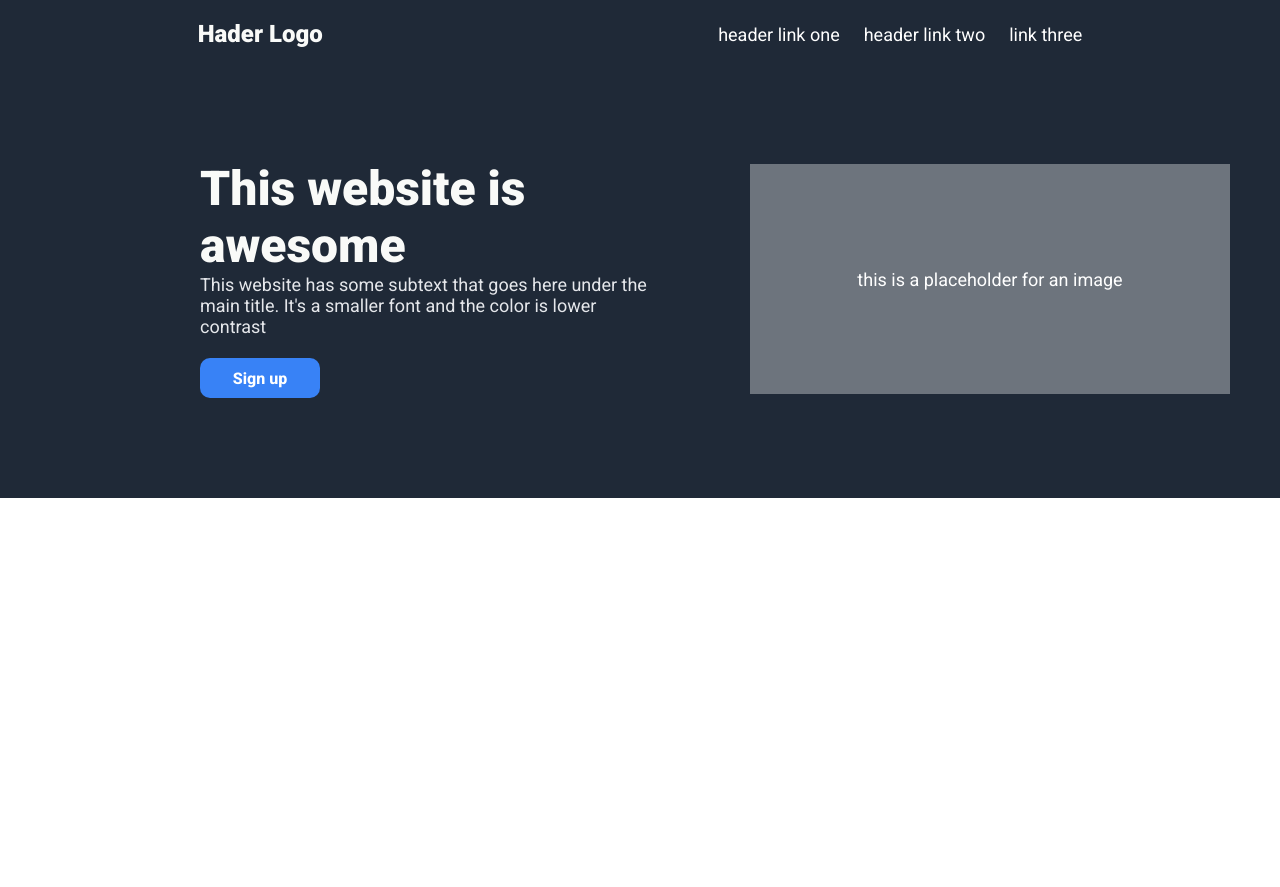
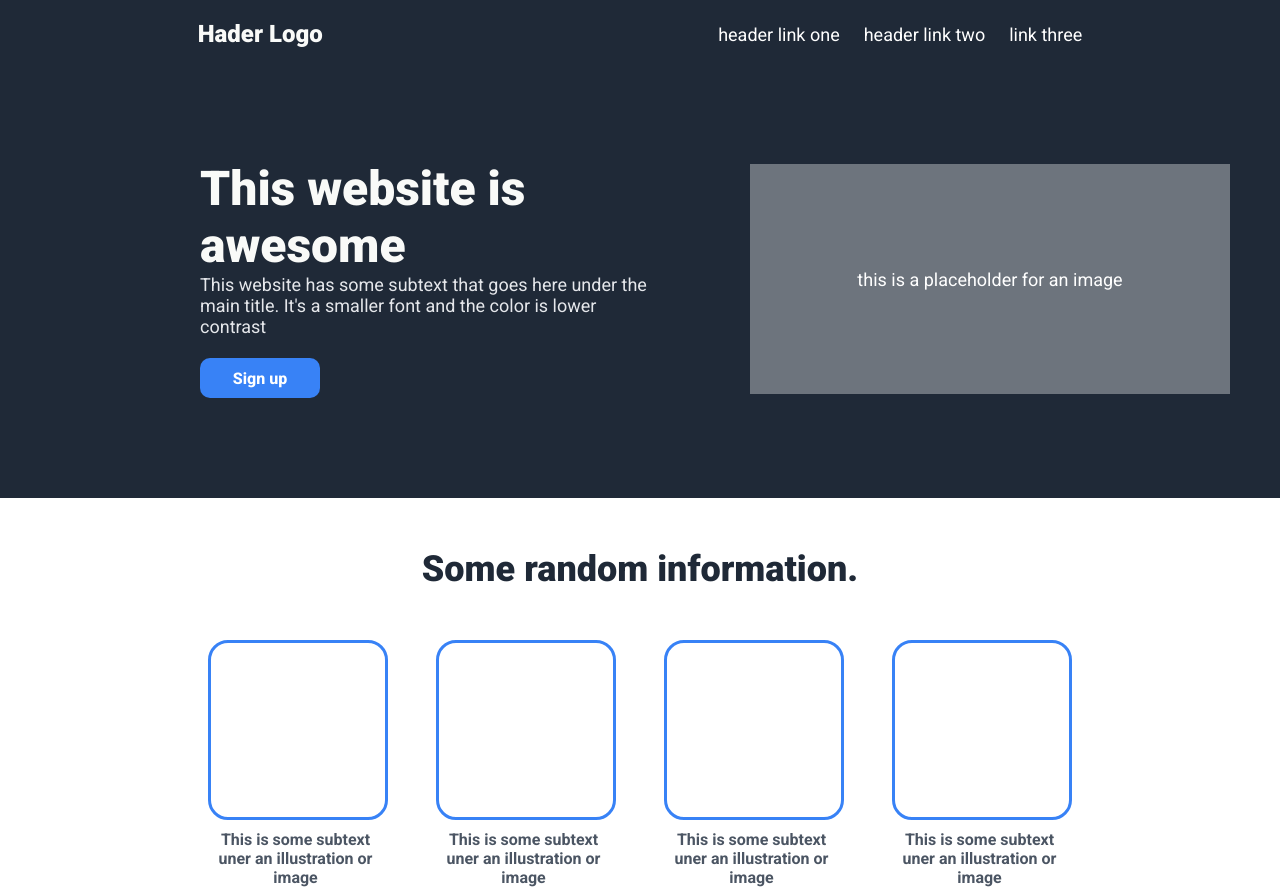
Before and after one commit to juan1jose3/Odin-landing-page, a plain HTML site: page index.html in a window 1280 px wide. Before the commit the page ends 800 px from the top, so only its background shows below. Drawn offline with Linux system fonts and the light colour scheme.

Commit message:
SectionB

```diff
--- a/index.html
+++ b/index.html
@@ -54,6 +54,57 @@
         </div>
 
         <div class="sectionB">
+            <div class="sectionTitle">
+                Some random information.
+            </div>
+
+            <div class="imageSection">
+                <div>
+                    <div class="imagePlaceholder">
+
+                    </div>
+                    <div class="imageSubtext">
+                        This is some subtext
+                        uner an illustration
+                        or image
+                    </div>
+                </div>
+
+                <div>
+                    <div class="imagePlaceholder">
+
+                    </div>
+                    <div class="imageSubtext">
+                        This is some subtext
+                        uner an illustration
+                        or image
+
+                    </div>
+                </div>
+
+                <div>
+                    <div class="imagePlaceholder">
+
+                    </div>
+                    <div class="imageSubtext">
+                        This is some subtext
+                        uner an illustration
+                        or image
+
+                    </div>
+                </div>
+
+                <div>
+                    <div class="imagePlaceholder">
+
+                    </div>
+                    <div class="imageSubtext">
+                        This is some subtext
+                        uner an illustration
+                        or image
+                    </div>
+                </div>
+            </div>
 
         </div>
 
--- a/styles.css
+++ b/styles.css
@@ -95,3 +95,38 @@ a{
     margin-bottom: 100px;
     font-size: 18px;
 }
+
+.sectionTitle{
+    font-size: 36px;
+    color: #1F2937;
+    font-weight: 900;
+    text-align: center;
+    margin-top: 50px;
+    margin-bottom: 50px;
+}
+
+.imageSection{
+    display: flex;
+    justify-content: center;
+    align-items: center;
+    gap: 3rem;
+}
+
+.imagePlaceholder{
+    border:#3882F6 solid;
+    width: 180px;
+    height: 180px;
+    border-radius: 20px;
+    margin-bottom: 10px;
+
+}
+
+.imageSubtext{
+    text-align: center;
+    max-width: 165px;
+    color: #4B5563;
+    font-size: 16px;
+    font-weight: bold;
+    padding-left: 10px;
+
+}
```
